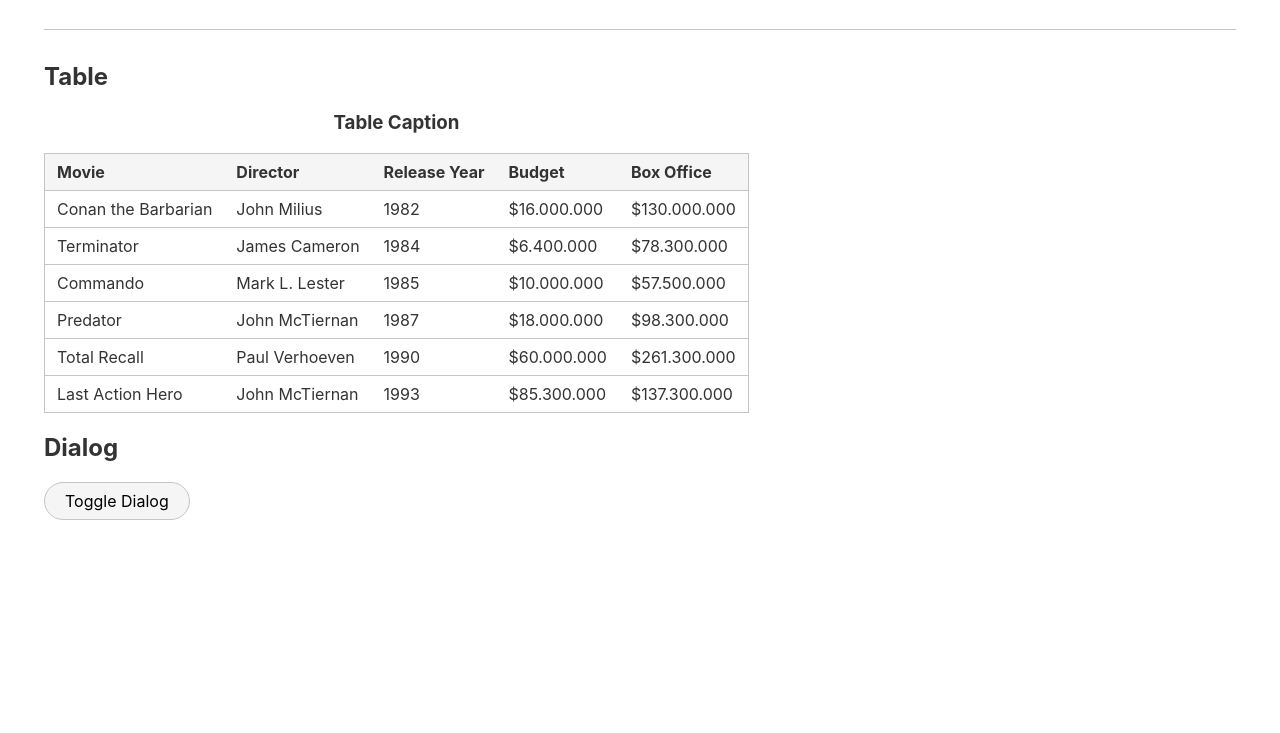
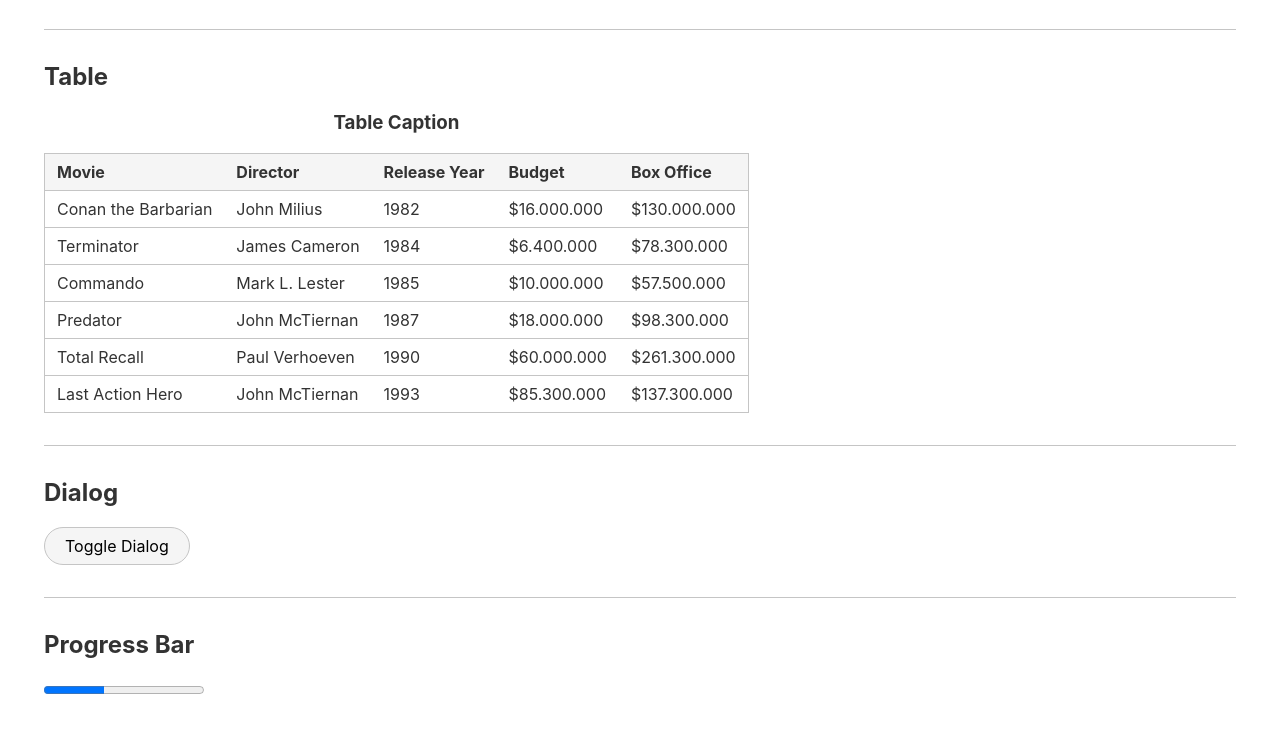
Before and after one commit to jzilg/embellish.css, a website: page index.html in a window 1280 px wide. Shown: the part 2973-3706 px from the top of the page. Before the commit the page ends 3537 px from the top, so only its background shows below. Drawn offline with Linux system fonts and the light colour scheme.

Commit message:
add progress bar to demo page

```diff
--- a/index.html
+++ b/index.html
@@ -267,6 +267,7 @@
             </tr>
         </tbody>
     </table>
+    <hr>
     <h2>Dialog</h2>
     <button id="toggle-dialog-btn" type="button">Toggle Dialog</button>
     <dialog>
@@ -288,5 +289,8 @@
 
         toggleDialogBtn.addEventListener('click', toggleDialog)
     </script>
+    <hr>
+    <h2>Progress Bar</h2>
+    <progress max="100" value="38"></progress>
 </body>
 </html>
```
